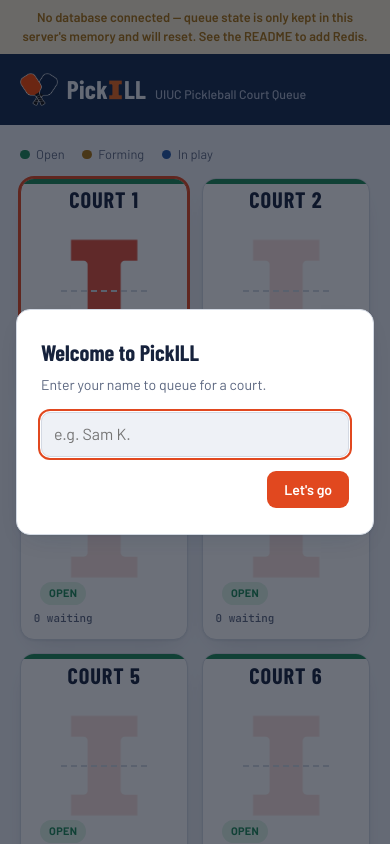
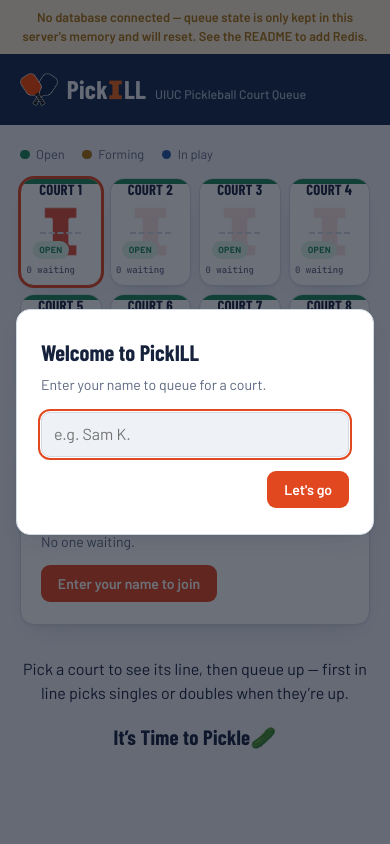
Before and after one commit to wzhao308/PickILL, a Next.js app: page / in a window 390 px wide. Shown: the top 844 px of the page. Built offline with nearby package versions, Linux system fonts and the light colour scheme; a web font is replaced by a local one.

Commit message:
Keep court map at 4 columns on phones instead of reflowing to 2x4
Matches the real facility layout consistently across screen sizes; tiles
just get narrower on phones instead of re-flowing into a different shape.
Scaled down tile padding/text at narrow widths so nothing overflows.

```diff
--- a/app/globals.css
+++ b/app/globals.css
@@ -169,7 +169,7 @@
 @media (max-width: 880px) { .board { grid-template-columns: 1fr; } }
 
 .map { display: grid; grid-template-columns: repeat(4, 1fr); gap: .85rem; }
-@media (max-width: 560px) { .map { grid-template-columns: repeat(2, 1fr); } }
+@media (max-width: 480px) { .map { gap: .5rem; } }
 
 .court-tile {
   position: relative; background: var(--surface); border: 1px solid var(--border);
@@ -209,6 +209,16 @@
 }
 .queue-count {
   font-family: 'JetBrains Mono', monospace; color: var(--text-muted); white-space: nowrap; font-size: .68rem;
+}
+
+/* Courts always render 4-across (matching the real 2-row-by-4 facility layout),
+   so on phone-width screens the tiles get narrower rather than re-flowing —
+   scale everything down together so nothing overflows a narrower tile. */
+@media (max-width: 480px) {
+  .court-tile { padding: .6rem .35rem .5rem; }
+  .court-number { font-size: .92rem; letter-spacing: .01em; top: 6px; }
+  .status-pill { font-size: .56rem; padding: .15rem .4rem; }
+  .queue-count { font-size: .56rem; }
 }
 
 .status--open .court-status-bar { background: var(--status-open); }
```
